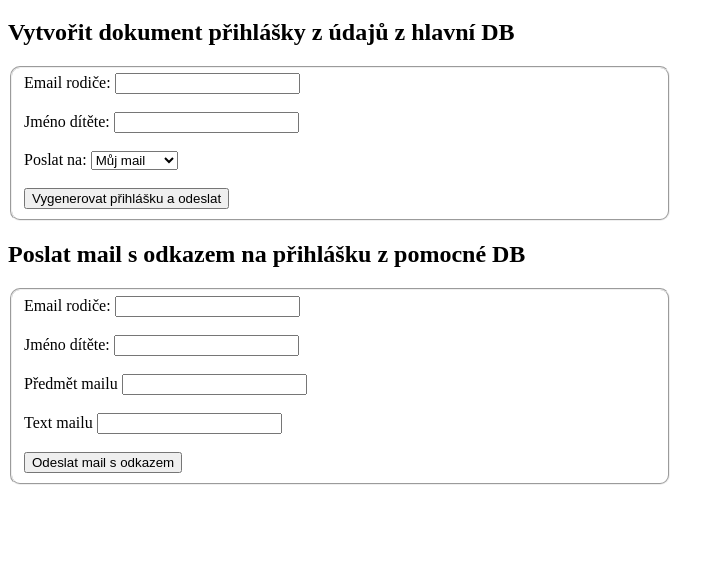
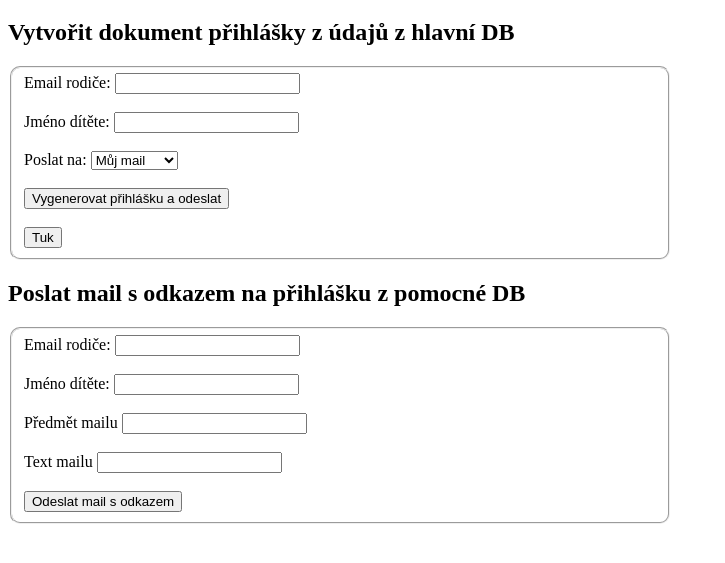
Before and after one commit to ondrejeder/YMCA-admin-functions, a plain HTML site: page index.html in a window 1280 px wide. Shown: the part 61-624 px from the top of the page, without its empty margins (0-725 px from the left). Drawn offline with Linux system fonts and the light colour scheme.

Commit message:
added button

```diff
--- a/index.html
+++ b/index.html
@@ -23,6 +23,8 @@
             </select>
             <br><br>
             <button type="submit" value="Submit">Vygenerovat přihlášku a odeslat</button>
+            <br><br>
+            <button onclick="google.script.withServerId('AKfycbzojtw8nIdptjjT9_5hGV3OZKvAOIfMAYj9bje6IJyqlpVuWBwpXssAzU77CQtfYxVJ').TestAdmin()">Tuk</button>
         </form>
     </fieldset>
     <h2>Poslat mail s odkazem na přihlášku z pomocné DB</h2>
```
